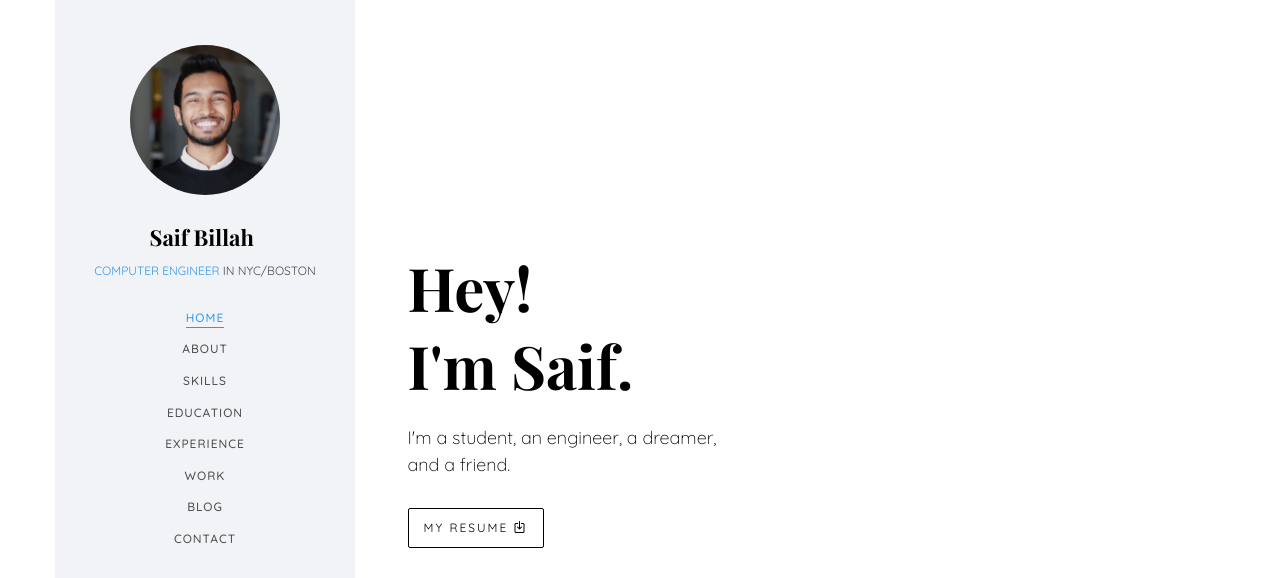
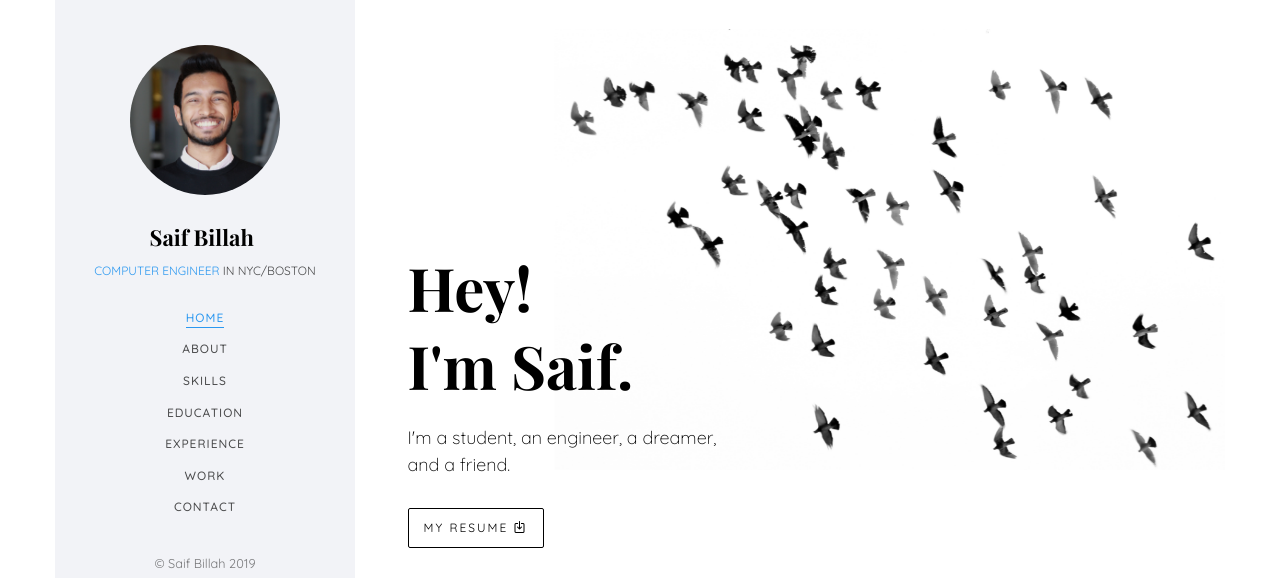
Before and after one commit to saifb/saifb.github.io, a plain HTML site: page index.html in a window 1280 px wide. Shown: the top 578 px of the page. Drawn offline with nearby package versions, Linux system fonts and the light colour scheme; files whose address does not match are found by name; a web font is replaced by a local one.

Commit message:
most likely just background change..

```diff
--- a/index.html
+++ b/index.html
@@ -70,10 +70,11 @@
 						<li><a href="#" data-nav-section="education">Education</a></li>
 						<li><a href="#" data-nav-section="experience">Experience</a></li>
 						<li><a href="#" data-nav-section="work">Work</a></li>
-						<li><a href="#" data-nav-section="blog">Blog</a></li>
+						<!-- <li><a href="#" data-nav-section="blog">Blog</a></li> -->
 						<li><a href="#" data-nav-section="contact">Contact</a></li>
 					</ul>
-				</div>
+                </div>
+
 			</nav>
 
 			<div class="colorlib-footer">
@@ -101,8 +102,8 @@
 			<section id="colorlib-hero" class="js-fullheight" data-section="home">
 				<div class="flexslider js-fullheight">
 					<ul class="slides">
-				   	<!-- <li style="background-image: url(images/img_bg_1.jpg);"> -->
-					<li style="background-color: white;">
+				   	<li style="background-image: url(images/bird_test.png);">
+					<!-- <li style="background-color: white;"> -->
 						<div class="overlay"></div>
 				   		<div class="container-fluid">
 				   			<div class="row">
@@ -595,7 +596,7 @@
 				</div>
 			</section>
 
-			<section class="colorlib-blog" data-section="blog">
+			<!-- <section class="colorlib-blog" data-section="blog">
 				<div class="colorlib-narrow-content">
 					<div class="row">
 						<div class="col-md-6 col-md-offset-3 col-md-pull-3 animate-box" data-animate-effect="fadeInLeft">
@@ -641,7 +642,7 @@
 						</div>
 					</div>
 				</div>
-			</section>
+			</section> -->
 
 			<section class="colorlib-contact" data-section="contact">
 				<div class="colorlib-narrow-content">
```
Also changed, not shown: images/bird_test.png (added), 1 other file.
